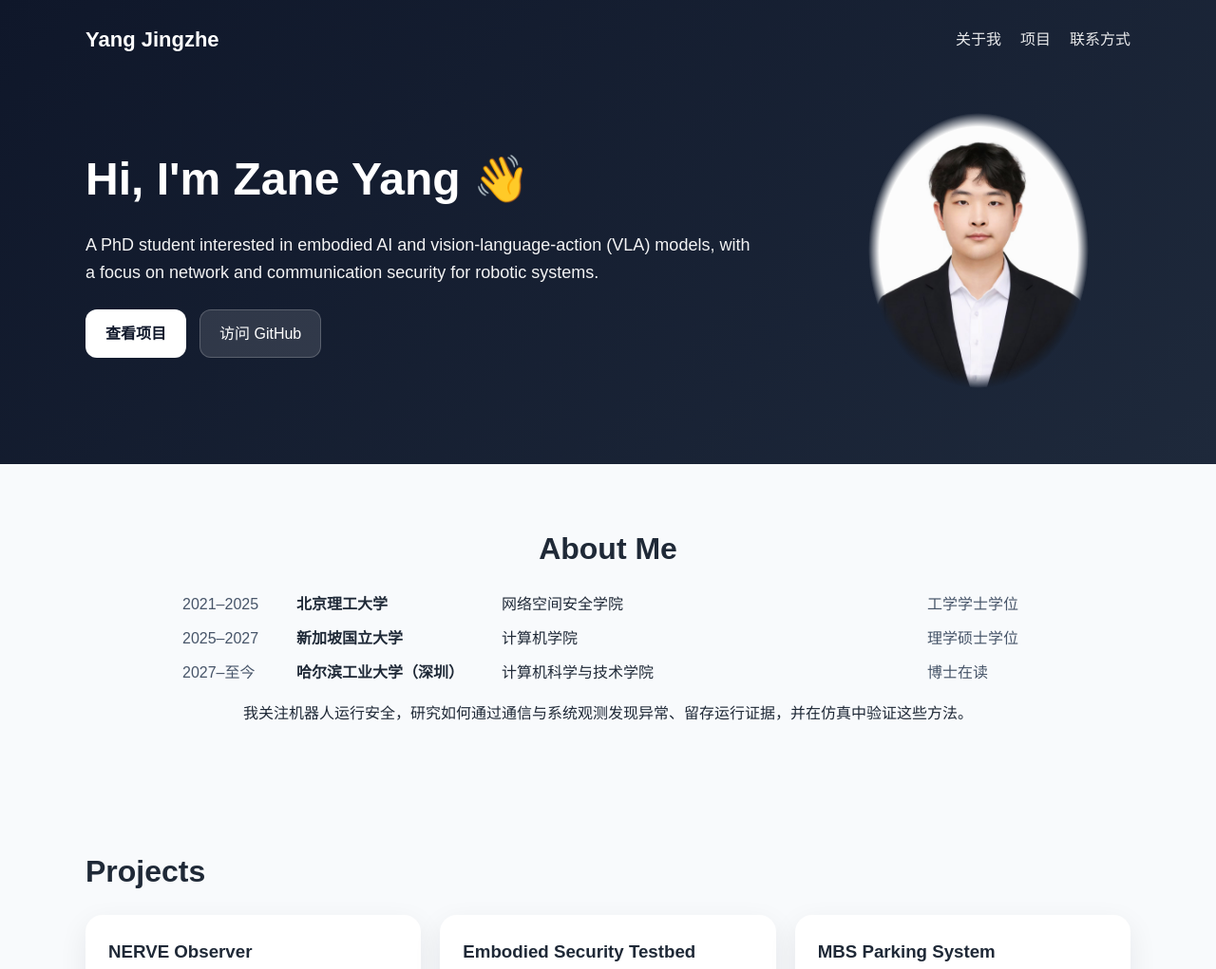
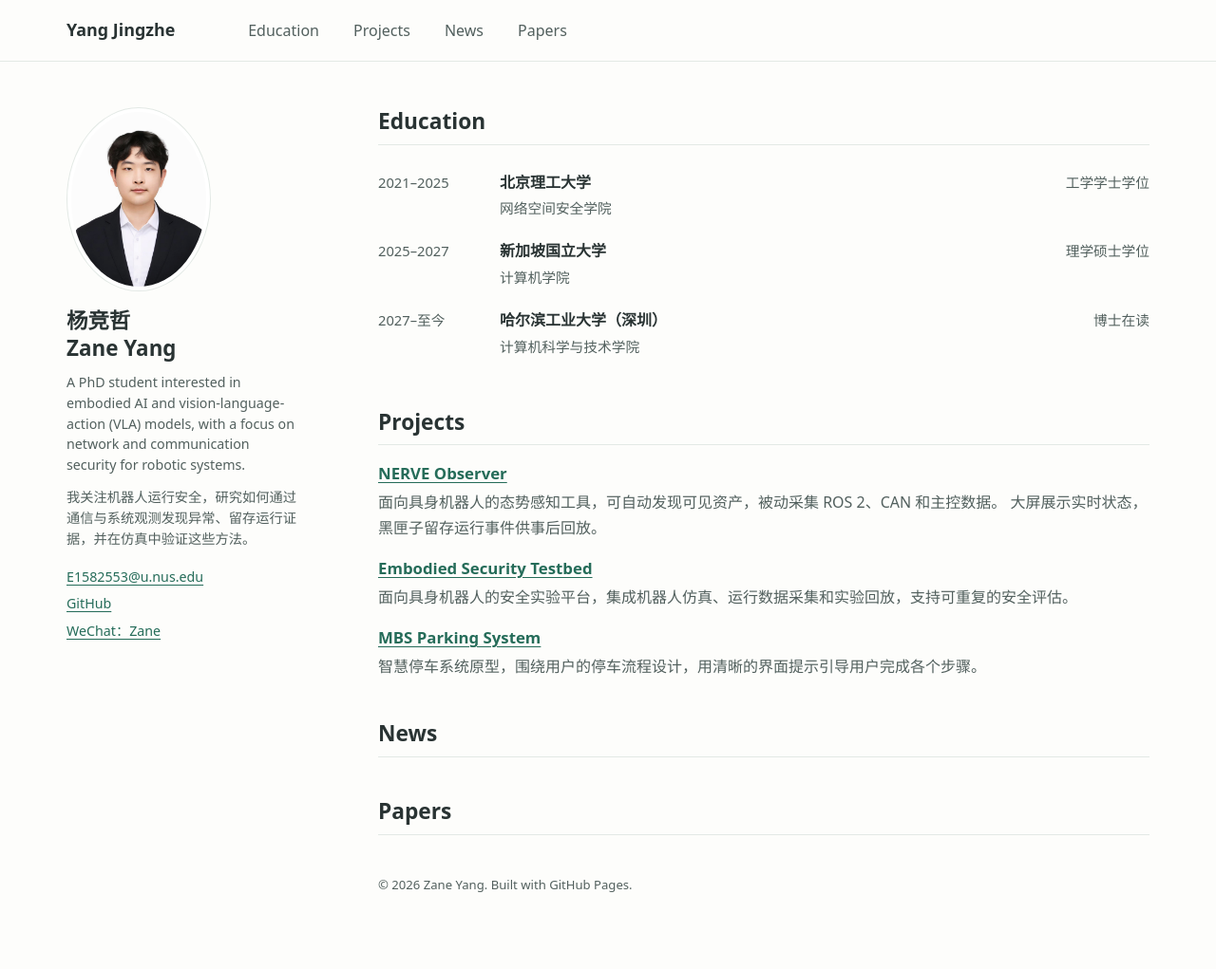
Before and after one commit to qusheng001/qusheng001.github.io, a plain HTML site: page index.html in a window 1280 px wide. Shown: the top 1021 px of the page at 95% size. After the commit the page ends 976 px from the top, so only its background shows below. Drawn offline with Linux system fonts and the light colour scheme.

Commit message:
Reorganize homepage into an academic profile with WeChat QR

```diff
--- a/index.html
+++ b/index.html
@@ -1,42 +1,53 @@
 <!DOCTYPE html>
 <html lang="zh-CN">
 <head>
-  <meta charset="UTF-8" />
-  <meta name="viewport" content="width=device-width, initial-scale=1.0" />
+  <meta charset="UTF-8">
+  <meta name="viewport" content="width=device-width, initial-scale=1">
   <title>Zane Yang (杨竞哲)</title>
-  <link rel="stylesheet" href="style.css?v=portrait-oval-1" />
+  <link rel="stylesheet" href="style.css?v=academic-1">
+  <script src="wechat.js" defer></script>
 </head>
-<body>
-  <header class="hero">
-    <nav class="nav">
-      <div class="logo" lang="en">Yang Jingzhe</div>
-      <div class="nav-links">
-        <a href="#about">关于我</a>
-        <a href="#projects">项目</a>
-        <a href="#contact">联系方式</a>
+<body id="top">
+  <header class="site-header">
+    <nav class="shell site-nav" aria-label="主导航">
+      <a class="site-name" href="#top" lang="en">Yang Jingzhe</a>
+      <div class="nav-links" lang="en">
+        <a href="#education">Education</a>
+        <a href="#projects">Projects</a>
+        <a href="#news">News</a>
+        <a href="#papers">Papers</a>
       </div>
     </nav>
+  </header>
 
-    <div class="hero-content">
-      <div class="hero-intro">
-        <h1 lang="en">Hi, I'm Zane Yang 👋</h1>
+  <div class="shell layout">
+    <aside class="profile" aria-labelledby="profile-name">
+      <img class="profile-portrait" src="assets/zane-yang.jpg" alt="杨竞哲的个人照片" width="152" height="194">
+      <h1 id="profile-name">杨竞哲 <span lang="en">Zane Yang</span></h1>
       <p lang="en">
         A PhD student interested in embodied AI and vision-language-action (VLA) models,
         with a focus on network and communication security for robotic systems.
       </p>
-        <div class="hero-buttons">
-          <a class="btn primary" href="#projects">查看项目</a>
-          <a class="btn" href="https://github.com/qusheng001" target="_blank">访问 GitHub</a>
+      <p>
+        我关注机器人运行安全，研究如何通过通信与系统观测发现异常、留存运行证据，并在仿真中验证这些<span class="keep-together">方法。</span>
+      </p>
+      <address class="contact" id="contact">
+        <a href="mailto:E1582553@u.nus.edu">E1582553@u.nus.edu</a>
+        <a href="https://github.com/qusheng001">GitHub</a>
+        <div class="wechat">
+          <button class="wechat-toggle" type="button" aria-expanded="false" aria-controls="wechat-panel">WeChat：Zane</button>
+          <div class="wechat-panel" id="wechat-panel" hidden>
+            <div class="wechat-code">
+              <img src="assets/wechat-zane.jpg" alt="扫一扫添加 Zane 的微信二维码" width="820" height="1212">
             </div>
           </div>
-      <img class="hero-portrait" src="assets/zane-yang.jpg" alt="杨竞哲的个人照片"
-           width="232" height="290">
         </div>
-  </header>
+      </address>
+    </aside>
 
-  <main class="container">
-    <section id="about" class="section about-section">
-      <h2 lang="en">About Me</h2>
+    <main class="sections" id="about">
+      <section id="education" aria-labelledby="education-title">
+        <h2 id="education-title" lang="en">Education</h2>
         <ul class="education-list" aria-label="教育经历">
           <li>
             <span class="education-period">2021–2025</span>
@@ -57,50 +68,45 @@
             <span class="education-degree">博士在读</span>
           </li>
         </ul>
-      <p class="about-summary">
-        我关注机器人运行安全，研究如何通过通信与系统观测发现异常、留存运行证据，并在仿真中验证这些<span class="keep-together">方法。</span>
-      </p>
       </section>
 
-    <section id="projects" class="section">
-      <h2 lang="en">Projects</h2>
-      <div class="cards">
-        <article class="card">
-          <h3 lang="en">NERVE Observer</h3>
+      <section id="projects" aria-labelledby="projects-title">
+        <h2 id="projects-title" lang="en">Projects</h2>
+        <div class="projects">
+          <article class="project">
+            <h3 lang="en"><a href="https://github.com/SEC-NERVE/comm-group" target="_blank" rel="noopener">NERVE Observer</a></h3>
             <p>
               面向具身机器人的态势感知工具，可自动发现可见资产，被动采集 ROS 2、CAN 和主控数据。
               大屏展示实时状态，黑匣子留存运行事件供事后回放。
             </p>
-          <a href="https://github.com/SEC-NERVE/comm-group" target="_blank" rel="noopener">查看 GitHub 仓库</a>
           </article>
 
-        <article class="card">
-          <h3 lang="en">Embodied Security Testbed</h3>
+          <article class="project">
+            <h3 lang="en"><a href="https://github.com/qusheng001/embodied-security-testbed" target="_blank" rel="noopener">Embodied Security Testbed</a></h3>
             <p>
               面向具身机器人的安全实验平台，集成机器人仿真、运行数据采集和实验回放，支持可重复的安全评估。
             </p>
-          <a href="https://github.com/qusheng001/embodied-security-testbed" target="_blank" rel="noopener">查看 GitHub 仓库</a>
           </article>
 
-        <article class="card">
-          <h3 lang="en">MBS Parking System</h3>
+          <article class="project">
+            <h3 lang="en"><a href="https://github.com/qusheng001/mbs" target="_blank" rel="noopener">MBS Parking System</a></h3>
             <p>
               智慧停车系统原型，围绕用户的停车流程设计，用清晰的界面提示引导用户完成各个步骤。
             </p>
-          <a href="https://github.com/qusheng001/mbs" target="_blank" rel="noopener">查看 GitHub 仓库</a>
           </article>
         </div>
       </section>
 
-    <section id="contact" class="section">
-      <h2>Contact</h2>
-      <p>Email: E1582553@u.nus.edu</p>
-      <p>GitHub: <a href="https://github.com/qusheng001" target="_blank">https://github.com/qusheng001</a></p>
+      <section id="news" aria-labelledby="news-title">
+        <h2 id="news-title" lang="en">News</h2>
       </section>
+
+      <section id="papers" aria-labelledby="papers-title">
+        <h2 id="papers-title" lang="en">Papers</h2>
+      </section>
+
+      <footer class="footer" lang="en">© 2026 Zane Yang. Built with GitHub Pages.</footer>
     </main>
-
-  <footer class="footer">
-    <p>© 2026 Zane Yang. Built with GitHub Pages.</p>
-  </footer>
+  </div>
 </body>
 </html>
--- a/style.css
+++ b/style.css
@@ -1,220 +1,297 @@
 * {
   box-sizing: border-box;
-  margin: 0;
-  padding: 0;
+}
+
+:root {
+  color-scheme: light;
+  --paper: #fdfdfb;
+  --ink: #293333;
+  --muted: #52605e;
+  --accent: #256c59;
+  --line: #e3e9e5;
+  --header-height: 65px;
 }
 
 body {
-  font-family: Arial, Helvetica, sans-serif;
-  line-height: 1.6;
-  color: #1f2937;
-  background: #f8fafc;
+  margin: 0;
+  background: var(--paper);
+  color: var(--ink);
+  font: 16px/1.65 system-ui, -apple-system, "Segoe UI", "Microsoft YaHei", sans-serif;
 }
 
 a {
-  color: inherit;
+  color: var(--accent);
+  text-underline-offset: .2em;
+}
+
+a:hover {
+  color: var(--ink);
+}
+
+:focus-visible {
+  outline: 2px solid var(--accent);
+  outline-offset: 4px;
+}
+
+.shell {
+  width: min(1140px, calc(100% - 72px));
+  margin-inline: auto;
+}
+
+.site-header {
+  position: sticky;
+  top: 0;
+  z-index: 2;
+  background: var(--paper);
+  border-bottom: 1px solid var(--line);
+}
+
+.site-nav,
+.nav-links {
+  display: flex;
+  align-items: center;
+}
+
+.site-nav {
+  min-height: calc(var(--header-height) - 1px);
+  gap: clamp(2rem, 6vw, 5.5rem);
+}
+
+.site-nav a {
   text-decoration: none;
 }
 
-.hero {
-  background: linear-gradient(135deg, #0f172a, #1e293b);
-  color: white;
-  padding: 24px 0 80px;
-}
-
-.nav {
-  width: min(1100px, 92%);
-  margin: 0 auto 60px;
-  display: flex;
-  justify-content: space-between;
-  align-items: center;
-}
-
-.logo {
-  font-size: 22px;
-  font-weight: bold;
+.site-name {
+  color: var(--ink);
+  font-size: 1.12rem;
+  font-weight: 700;
 }
 
 .nav-links {
-  display: flex;
-  gap: 20px;
+  flex-wrap: wrap;
+  gap: .4rem clamp(1.1rem, 3vw, 2.25rem);
 }
 
 .nav-links a {
-  opacity: 0.9;
+  color: var(--muted);
 }
 
 .nav-links a:hover {
-  opacity: 1;
+  color: var(--accent);
+  text-decoration: underline;
 }
 
-.hero-content {
-  width: min(1100px, 92%);
-  margin: 0 auto;
+.layout {
   display: grid;
-  grid-template-columns: minmax(0, 1fr) minmax(14rem, 20rem);
-  align-items: center;
-  gap: clamp(1.5rem, 4vw, 3.5rem);
+  grid-template-columns: minmax(0, 244px) minmax(0, 1fr);
+  gap: clamp(2rem, 7vw, 5.25rem);
+  padding-block: 48px 32px;
 }
 
-.hero-portrait {
-  display: block;
-  width: 100%;
-  max-width: 14.5rem;
-  height: auto;
-  aspect-ratio: 4 / 5;
-  object-fit: cover;
-  border-radius: 50%;
-  justify-self: center;
-  mask-image: radial-gradient(ellipse 50% 50%, #000 90%, transparent 100%);
+.profile {
+  align-self: start;
+  font-size: .89rem;
+  line-height: 1.52;
+  color: var(--muted);
 }
 
-@media (max-width: 820px) {
-  .nav {
-    flex-wrap: wrap;
-    gap: 12px 20px;
-    margin-bottom: 36px;
-  }
-
-  .hero-content {
-    grid-template-columns: minmax(0, 1fr);
-  }
-
-  .hero-portrait {
-    max-width: 12.5rem;
+@media (min-width: 761px) and (min-height: 730px) {
+  .profile {
+    position: sticky;
+    top: calc(var(--header-height) + 36px);
   }
 }
 
-.hero-content h1 {
-  font-size: clamp(2rem, 5.8vw, 3rem);
-  margin-bottom: 16px;
+.profile-portrait {
+  display: block;
+  max-width: 100%;
+  height: auto;
+  aspect-ratio: 152 / 194;
+  object-fit: cover;
+  border: 1px solid var(--line);
+  border-radius: 50%;
+  padding: 4px;
+  background: #fff;
 }
 
-.hero-content p {
-  max-width: 700px;
-  font-size: 18px;
-  opacity: 0.95;
-  margin-bottom: 24px;
+.profile h1 {
+  margin: 1rem 0 .7rem;
+  color: var(--ink);
+  font-size: 1.4rem;
+  line-height: 1.3;
 }
 
-.hero-buttons {
-  display: flex;
-  gap: 14px;
-  flex-wrap: wrap;
+.profile h1 span {
+  display: block;
 }
 
-.btn {
-  display: inline-block;
-  padding: 12px 20px;
-  border-radius: 12px;
-  background: rgba(255,255,255,0.12);
-  border: 1px solid rgba(255,255,255,0.2);
-}
-
-.btn.primary {
-  background: white;
-  color: #0f172a;
-  font-weight: bold;
-}
-
-.container {
-  width: min(1100px, 92%);
-  margin: 0 auto;
-}
-
-.section {
-  padding: 64px 0;
-}
-
-.section h2 {
-  font-size: 32px;
-  margin-bottom: 20px;
-}
-
-.about-section {
-  max-width: 56rem;
-  margin-inline: auto;
-}
-
-.about-section h2 {
-  text-align: center;
-}
-
-.education-list {
-  display: grid;
-  gap: 10px;
-  list-style: none;
-}
-
-.education-list li {
-  display: grid;
-  grid-template-columns: 6.5rem 12.5rem minmax(0, 1fr) 7rem;
-  gap: 4px 16px;
-}
-
-.education-period {
-  color: #475569;
-  font-variant-numeric: tabular-nums;
-}
-
-.education-school {
-  font-weight: 600;
-}
-
-.education-degree {
-  color: #475569;
-}
-
-.about-summary {
-  margin-top: 18px;
-  text-align: center;
+.profile p {
+  margin: 0 0 .8rem;
 }
 
 .keep-together {
   white-space: nowrap;
 }
 
-@media (max-width: 760px) {
-  .education-list li {
-    grid-template-columns: 6rem minmax(0, 1fr);
-    column-gap: 10px;
-  }
-
-  .education-college,
-  .education-degree {
-    grid-column: 2;
-  }
+.contact {
+  display: grid;
+  justify-items: start;
+  gap: .45rem;
+  margin-top: 1.15rem;
+  font-style: normal;
 }
 
-.cards {
-  display: grid;
-  grid-template-columns: repeat(auto-fit, minmax(240px, 1fr));
-  gap: 20px;
+.wechat {
+  position: relative;
 }
 
-.card {
-  background: white;
-  padding: 24px;
-  border-radius: 18px;
-  box-shadow: 0 10px 30px rgba(15, 23, 42, 0.08);
+.wechat-toggle {
+  padding: 0;
+  border: 0;
+  background: none;
+  color: var(--accent);
+  font: inherit;
+  text-decoration: underline;
+  text-underline-offset: .2em;
+  cursor: pointer;
 }
 
-.card h3 {
-  margin-bottom: 12px;
+.wechat-panel {
+  position: absolute;
+  z-index: 1;
+  bottom: 0;
+  left: 100%;
+  width: 224px;
+  padding: 8px;
+  border: 1px solid var(--line);
+  border-radius: 9px;
+  background: #fff;
+  box-shadow: 0 6px 22px rgb(29 49 43 / 13%);
 }
 
-.card p {
-  margin-bottom: 16px;
-  color: #475569;
+.wechat-code {
+  aspect-ratio: 1;
+  overflow: hidden;
+  position: relative;
 }
 
-.card a {
-  color: #2563eb;
-  font-weight: bold;
+.wechat-code img {
+  /* Frame the square QR code and its white quiet zone inside the card. */
+  position: absolute;
+  top: -51.5625%;
+  left: -14.0625%;
+  width: 128.125%;
+  height: auto;
+}
+
+.sections section {
+  margin-bottom: 2.65rem;
+  scroll-margin-top: calc(var(--header-height) + 24px);
+}
+
+.sections h2 {
+  margin: 0 0 1rem;
+  padding-bottom: .5rem;
+  border-bottom: 1px solid var(--line);
+  font-size: 1.42rem;
+  line-height: 1.35;
+}
+
+.education-list {
+  margin: 0;
+  padding: 0;
+  list-style: none;
+}
+
+.education-list li {
+  display: grid;
+  grid-template-columns: 7rem minmax(0, 1fr) auto;
+  gap: .15rem 1rem;
+  align-items: baseline;
+  padding-block: .62rem;
+}
+
+.education-period,
+.education-degree,
+.education-college {
+  color: var(--muted);
+  font-size: .92rem;
+}
+
+.education-period {
+  font-variant-numeric: tabular-nums;
+}
+
+.education-school {
+  font-weight: 650;
+}
+
+.education-college {
+  grid-column: 2;
+}
+
+.education-degree {
+  grid-column: 3;
+  grid-row: 1;
+}
+
+.project + .project {
+  margin-top: 1rem;
+}
+
+.project h3 {
+  margin: 0 0 .2rem;
+  font-size: 1.05rem;
+}
+
+.project p {
+  margin: 0;
+  color: var(--muted);
 }
 
 .footer {
-  text-align: center;
-  padding: 30px 20px;
-  color: #64748b;
+  color: var(--muted);
+  font-size: .82rem;
 }
+
+@media (max-width: 760px) {
+  :root {
+    --header-height: 88px;
+  }
+
+  .shell {
+    width: calc(100% - 36px);
+  }
+
+  .site-nav {
+    align-items: flex-start;
+    flex-direction: column;
+    justify-content: center;
+    gap: .4rem;
+    padding-block: .65rem;
+  }
+
+  .layout {
+    grid-template-columns: minmax(0, 1fr);
+    padding-top: 28px;
+  }
+
+  .profile {
+    max-width: 34rem;
+  }
+
+  .wechat-panel {
+    bottom: 100%;
+    left: 0;
+  }
+
+  .education-list li {
+    grid-template-columns: 6rem minmax(0, 1fr);
+    column-gap: .5rem;
+  }
+
+  .education-degree {
+    grid-column: 2;
+    grid-row: auto;
+  }
+}
```
Also changed, not shown: wechat.js (added, +34 -0 lines), assets/wechat-zane.jpg (added). Lines whose indentation alone changed are shown as unchanged.
